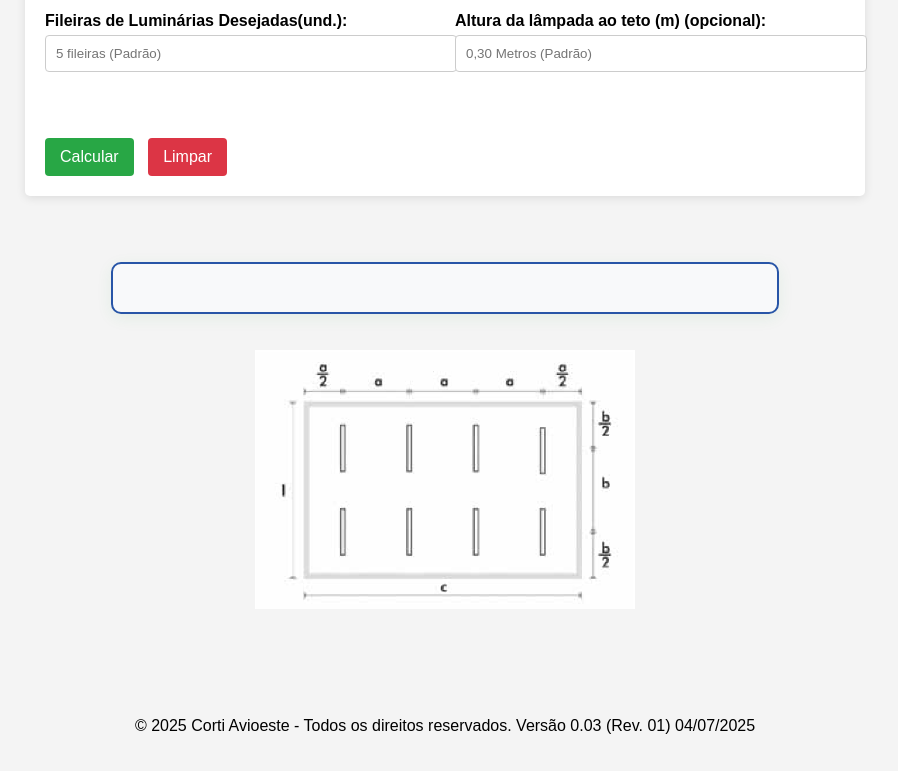
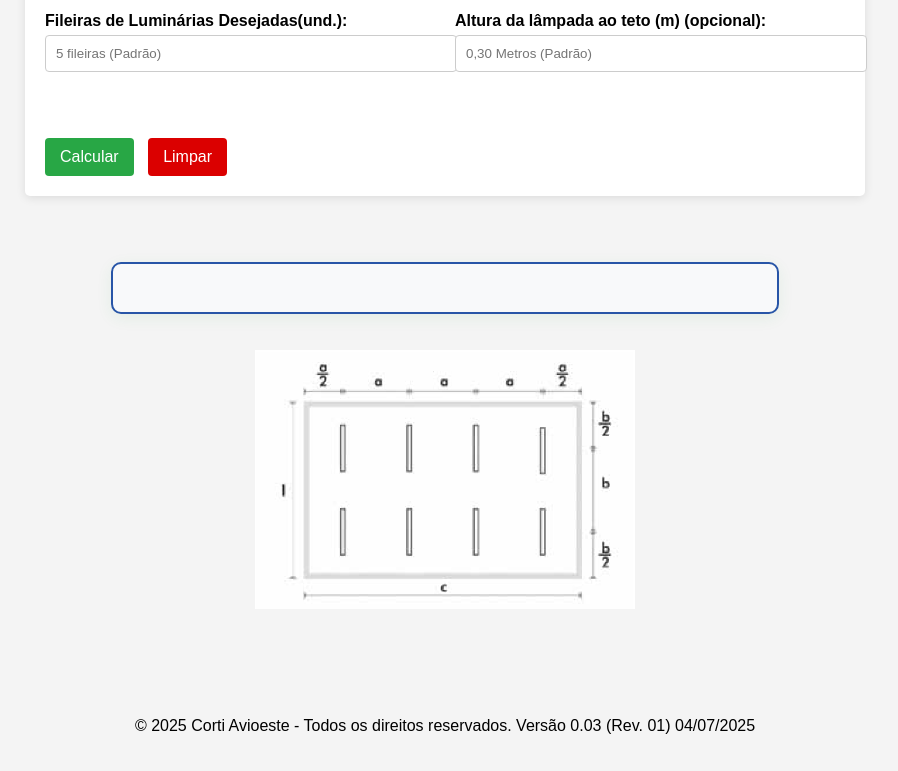
Before and after one commit to JrEgo-bot/luminotecnico_avioeste, a plain HTML site: page index.html in a window 1280 px wide. Shown: the part 1159-1930 px from the top of the page, without its empty margins (195-1093 px from the left). Drawn offline with Linux system fonts and the light colour scheme.

Commit message:
Update v3 styles.css

```diff
--- a/styles.css
+++ b/styles.css
@@ -49,12 +49,13 @@ button {
     font-size: 16px;
 }
 
+
 button:hover {
     background-color: #218838;
 }
 
 #clearBtn {
-    background-color: #dc3545;
+    background-color: #db0000;
     color: white;
     margin-left: 10px;
 }
```
